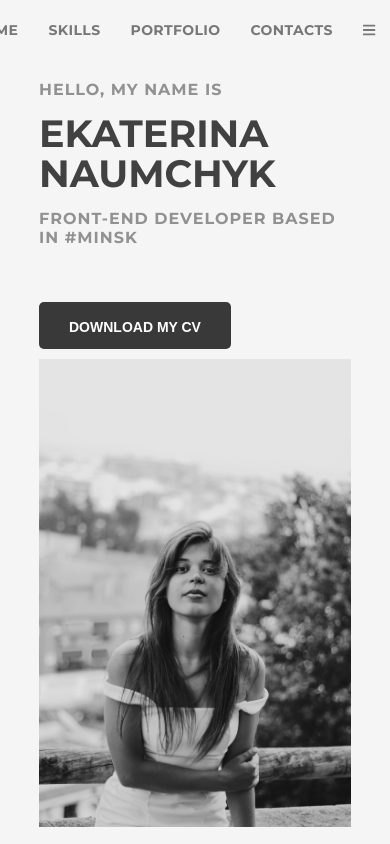
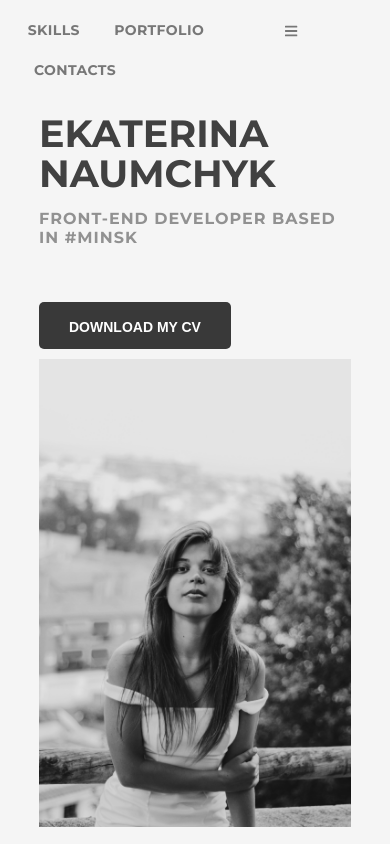
Before and after one commit to Ekaterina112/Portfolio, a React (Create React App) app: page / in a window 390 px wide. Shown: the top 844 px of the page. Built offline with nearby package versions, Linux system fonts and the light colour scheme; a web font is replaced by a local one.

Commit message:
burger menu added need to fix 'blur'

```diff
--- a/public/index.html
+++ b/public/index.html
@@ -35,7 +35,7 @@
       work correctly both with client-side routing and a non-root public URL.
       Learn how to configure a non-root public URL by running `npm run build`.
     -->
-    <title>React App</title>
+    <title>Naumchik_E</title>
   </head>
   <body>
     <noscript>You need to enable JavaScript to run this app.</noscript>
--- /dev/null
+++ b/src/nav/BurgerMenu/Burger.module.css
@@ -0,0 +1,18 @@
+nav {
+    width: 100%;
+    position: fixed;
+    z-index: 50;
+    display: flex;
+    align-items: center;
+}
+
+
+
+.burgerBtn {
+    margin-top: 12px;
+    height: 10px;
+    margin-left: 15px;
+    position: relative;
+    font-size: 14px;
+    color: #777777;
+}
--- /dev/null
+++ b/src/nav/BurgerMenu/BurgerMenu.jsx
@@ -0,0 +1,22 @@
+import React, {useState} from 'react'
+import Menu from "./menu/menu";
+import s from './Burger.module.css'
+import {faBars} from "@fortawesome/free-solid-svg-icons";
+import {FontAwesomeIcon} from "@fortawesome/react-fontawesome";
+
+
+function BurgerMenu({items}) {
+    const [menuActive, setMenuActive] = useState(false)
+    return (
+        <div>
+            <nav>
+                <div className={s.burgerBtn} onClick={() => setMenuActive(!menuActive)}>
+                    <FontAwesomeIcon icon={faBars}/>
+                </div>
+            </nav>
+            <Menu items={items} header={'menu'} active={menuActive} setActive={setMenuActive}/>
+        </div>
+    );
+}
+
+export default BurgerMenu;
--- /dev/null
+++ b/src/nav/BurgerMenu/menu/menu.jsx
@@ -0,0 +1,32 @@
+import React from 'react'
+import s from './menu.module.css'
+import {FontAwesomeIcon} from "@fortawesome/react-fontawesome";
+import {faBars, faTimesCircle} from "@fortawesome/free-solid-svg-icons";
+
+function Menu({header, items, active, setActive}) {
+
+    return (<div className={`${active ? s.menuActive : s.menu}`} onClick={()=>{
+        setActive(false)}}>
+            <div className={s.blur}/>
+            <div className={s.menuContent} onClick={e=>e.stopPropagation()}>
+                <div className={s.closeMenu} onClick={()=>{
+                    setActive(false)}}>
+                    <FontAwesomeIcon icon={faTimesCircle}/>
+                </div>
+                <div className={s.menuHeader}>
+                    {header}
+                </div>
+                    <div className={s.items}>
+                        {items.map(item =>
+                            <div className={s.oneItem}>
+                                <a href={item.href}>{item.value}</a>
+                            </div>)}
+                    </div>
+            </div>
+        </div>
+
+
+    );
+}
+
+export default Menu;
--- /dev/null
+++ b/src/nav/BurgerMenu/menu/menu.module.css
@@ -0,0 +1,74 @@
+.menu {
+    z-index: 9999;
+    position: fixed;
+    width: 300px;
+    height: 100vh;
+    top: 0;
+    right: 0;
+    transition: all 0.3s ease 0s;
+    transform: translateX(130%);
+}
+
+.menuActive {
+    z-index: 9999;
+    position: fixed;
+    width: 300px;
+    height: 100vh;
+    top: 0;
+    right: 0;
+    transition: all 0.4s ease 0s;
+}
+
+
+.menuContent {
+    height: 100%;
+    background: #2b2b2b none repeat scroll 0 0;
+    display: flex;
+    flex-direction: column;
+    align-items: center;
+    transition: all 0.4s;
+}
+
+.menuHeader {
+    padding: 80px 0;
+    border-bottom: 1px solid #555555;
+    width: 100%;
+    color: #999999;
+    font-family: Montserrat, sans-serif;
+    font-size: 32px;
+    line-height: 14px;
+    font-weight: 800;
+    text-transform: uppercase;
+}
+
+.closeMenu {
+    font-size: 30px;
+    padding: 10px;
+    position: absolute;
+    left: 0;
+    color: #555555;
+}
+
+.items .oneItem a {
+    padding: 13px 0;
+    color: white;
+    text-decoration: none;
+    font-family: Montserrat, sans-serif;
+    font-size: 14px;
+    line-height: 14px;
+    font-weight: 650;
+    text-transform: uppercase;
+}
+
+.items .oneItem {
+    width: 100%;
+    border-bottom: 1px solid #555555;
+    padding: 10px;
+    text-align: center;
+}
+
+.items {
+    width: 100%;
+    font-size: 1.5rem;
+    color: white;
+}
--- a/src/nav/Nav.js
+++ b/src/nav/Nav.js
@@ -1,18 +1,21 @@
 import React from 'react'
 import s from './Nav.module.css';
-import {FontAwesomeIcon} from '@fortawesome/react-fontawesome'
-import {faBars} from '@fortawesome/free-solid-svg-icons'
+import BurgerMenu from "./BurgerMenu/BurgerMenu";
 
 function Nav() {
+    const items = [
+        {value: 'Home', href: '/first'},
+        {value: 'Skills', href: '/one'},
+        {value: 'Portfolio', href: '/two'},
+        {value: 'Contacts', href: '/three'}]
     return (
-        <div className={s.nav}>
-            <a href> Home </a>
-            <a href> Skills </a>
-            <a href> Portfolio</a>
-            <a href> Contacts </a>
-            <a href>
-                <FontAwesomeIcon icon={faBars}/>
-            </a>
+        <div className={s.navigation}>
+            <div>
+                {items.map(item =>
+                    <a href={item.href}> {item.value} </a>
+                )}
+            </div>
+            <BurgerMenu items={items}/>
         </div>
     );
 }
--- a/src/nav/Nav.module.css
+++ b/src/nav/Nav.module.css
@@ -1,15 +1,17 @@
-.nav {
+.navigation {
+    display: flex;
+    flex-direction: row;
     background-color: #f5f5f5;
     padding: 10px 120px 10px 0;
     width: 100%;
-    display: flex;
     justify-content: flex-end;
     position: fixed;
     top: 0;
     z-index: 1
 }
 
-.nav a {
+.navigation a {
+    text-decoration: none;
     margin: 0 10px;
     line-height: 40px;
     color: #777777;
@@ -19,10 +21,3 @@
     text-transform: uppercase;
     letter-spacing: 0.40px;
 }
-
-
-@media only screen and (max-width: 610px) {
-    .nav {
-        padding: 10px 0;
-    }
-}
```
